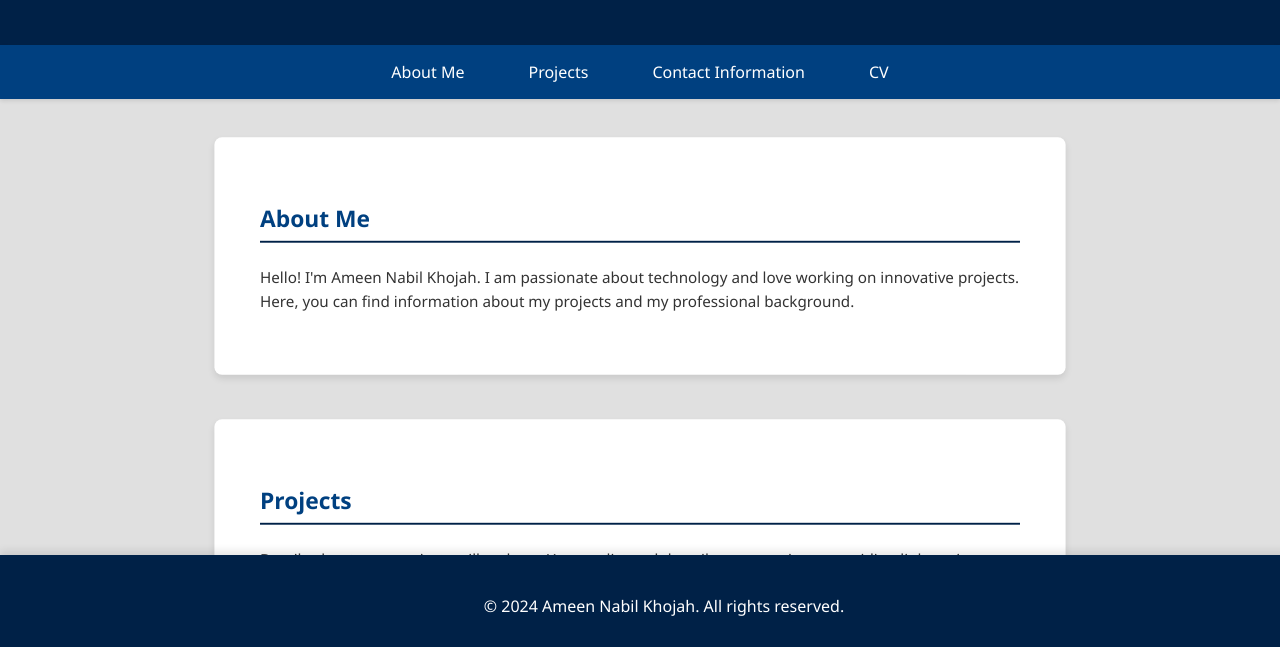
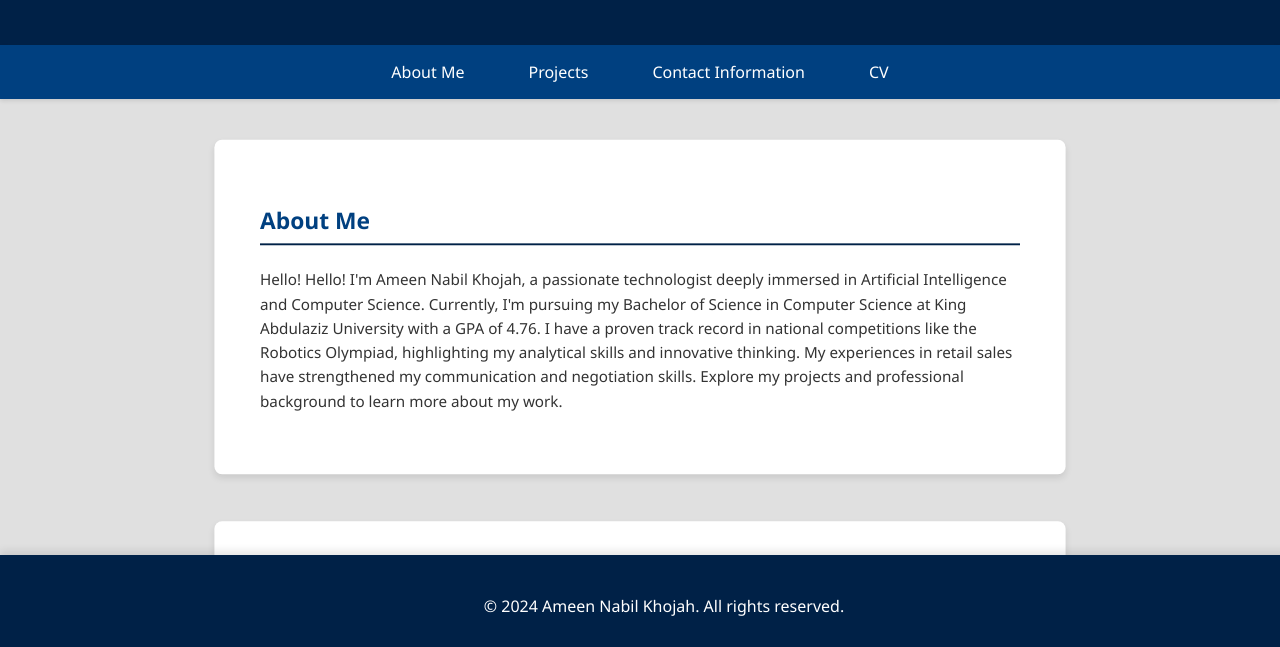
Before and after one commit to AmeenKhojah/amin-khojah-portfolio, a plain HTML site: page index.html in a window 1280 px wide. Shown: the part 143-790 px from the top of the page. Drawn offline with Linux system fonts and the light colour scheme.

Commit message:
Modified About Me & Projects

```diff
--- a/index.html
+++ b/index.html
@@ -19,11 +19,12 @@
     </nav>
     <section id="about">
         <h2>About Me</h2>
-        <p>Hello! I'm Ameen Nabil Khojah. I am passionate about technology and love working on innovative projects. Here, you can find information about my projects and my professional background.</p>
+        <p>Hello! Hello! I'm Ameen Nabil Khojah, a passionate technologist deeply immersed in Artificial Intelligence and 	Computer Science. Currently, I'm pursuing my Bachelor of Science in Computer Science at King Abdulaziz University with a 	GPA of 4.76. I have a proven track record in national competitions like the Robotics Olympiad, highlighting my analytical 	skills and innovative thinking. My experiences in retail sales have strengthened my communication and negotiation skills. 	Explore my projects and professional background to learn more about my work. </p>
+
     </section>
     <section id="projects">
         <h2>Projects</h2>
-        <p>Details about your projects will go here. You can list and describe your projects, providing links or images as necessary.</p>
+        <p>Explore my range of projects that demonstrate my technical skills and innovative thinking. Each project listed below includes a brief description, the technologies used, and the impact it has made.</p>
     </section>
     <section id="contact">
         <h2>Contact Information</h2>
```
